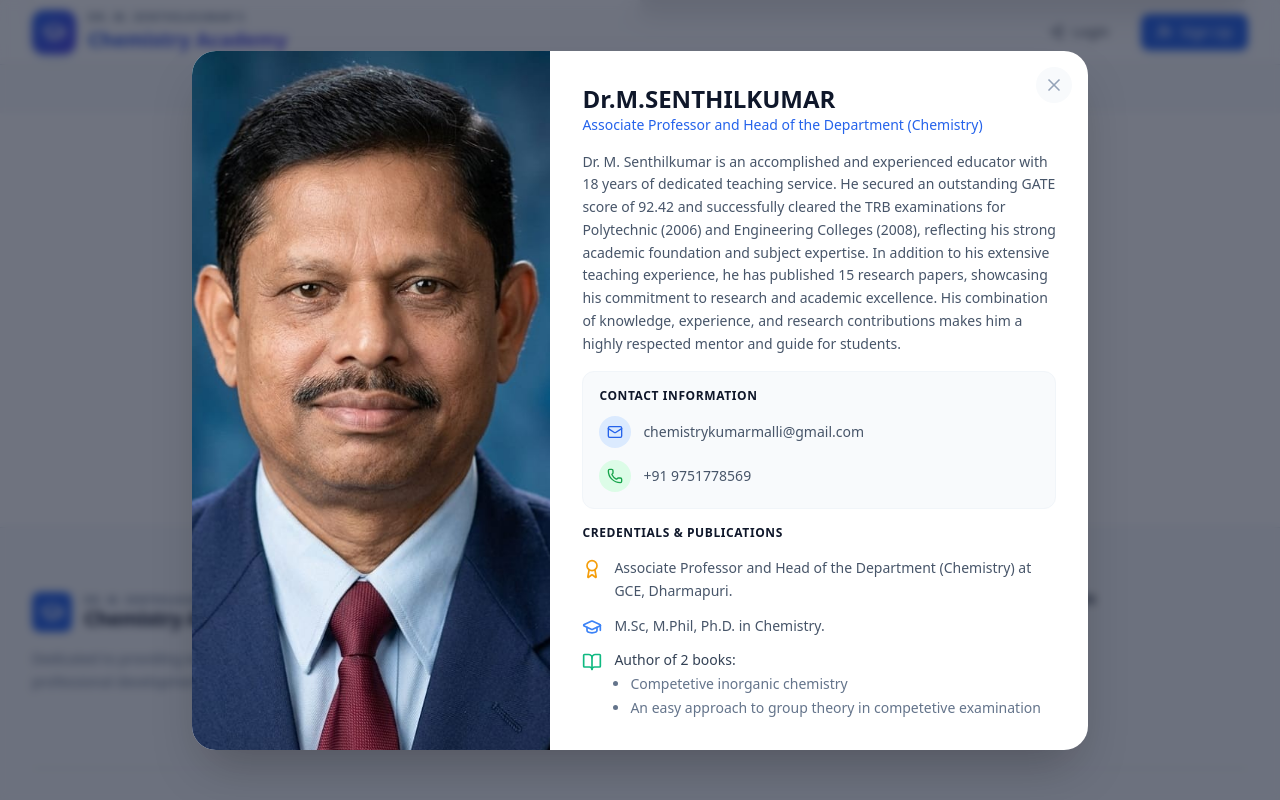
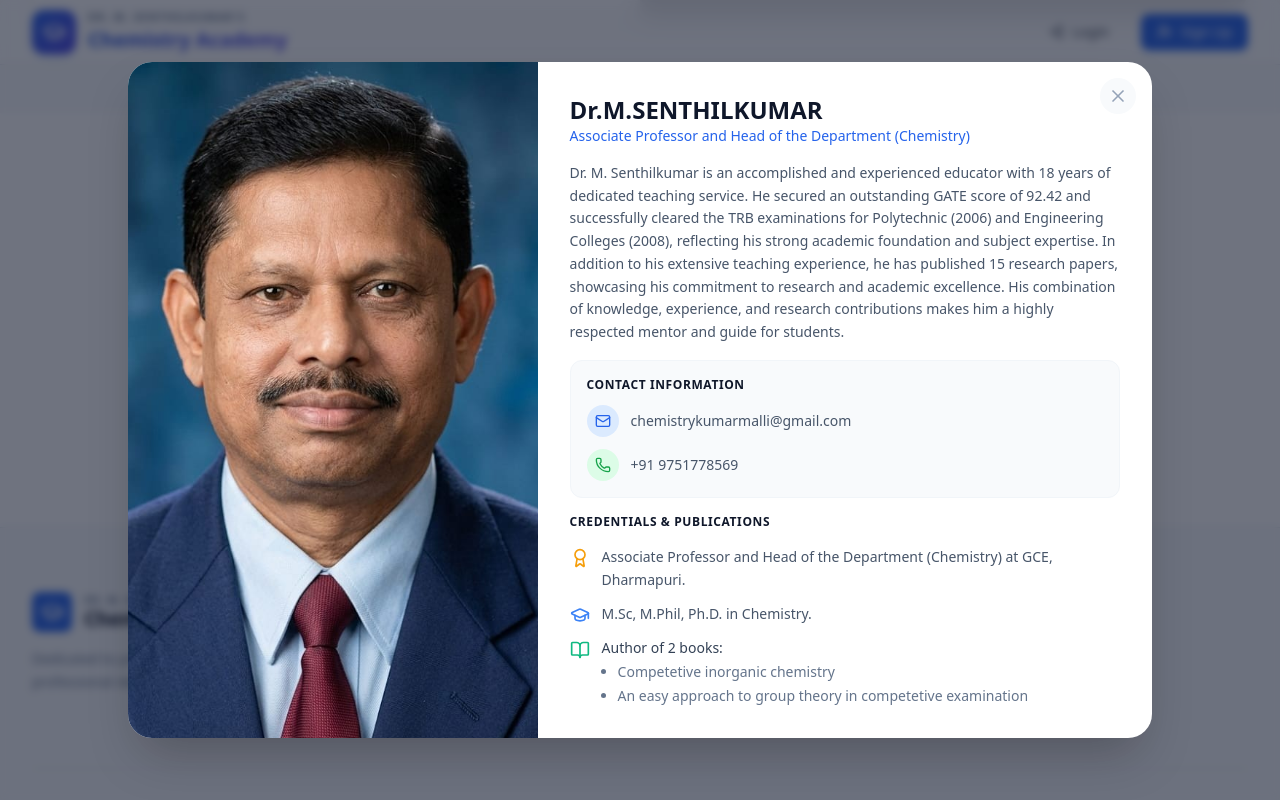
Before and after one commit to Jerin133/academy_website, a React (Vite) app in the folder client/: page / in a window 1280 px wide. Both pictures are taken after a click on the button "Professor Details". Shown: the part 2202-3002 px from the top of the page. Built offline with nearby package versions, Linux system fonts and the light colour scheme; no server answers; grey boxes are pictures that could not be loaded.

Commit message:
re commit

```diff
--- a/client/src/pages/Home.jsx
+++ b/client/src/pages/Home.jsx
@@ -241,7 +241,7 @@ export default function Home() {
       {/* 👨‍🏫 Professor Details Modal */}
       {showProfessorModal && (
         <div className="fixed inset-0 z-50 flex items-center justify-center bg-slate-900/60 backdrop-blur-sm p-4 animate-in fade-in duration-300">
-          <div className="bg-white rounded-3xl shadow-2xl max-w-4xl w-full overflow-hidden flex flex-col sm:flex-row animate-in zoom-in-95 duration-300">
+          <div className="bg-white rounded-3xl shadow-2xl max-w-5xl w-full overflow-hidden flex flex-col sm:flex-row animate-in zoom-in-95 duration-300">
             {/* Image side */}
             <div className="sm:w-2/5 relative h-64 sm:h-auto">
               <img
```
